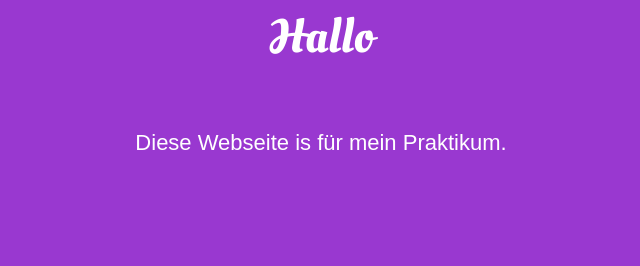
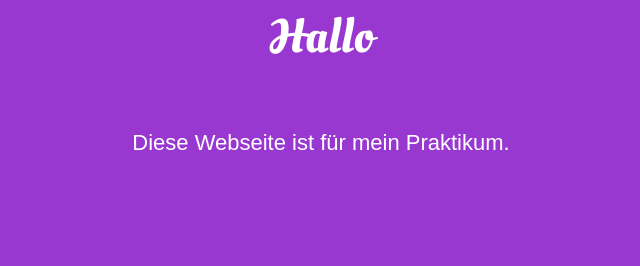
Before and after one commit to BugoderWas/Bewerbung, a plain HTML site: page index.html in a window 1280 px wide. Shown: the part 400-666 px from the top of the page, 319-959 px from the left. Drawn offline with Linux system fonts and the light colour scheme.

Commit message:
Update index.html

```diff
--- a/index.html
+++ b/index.html
@@ -14,7 +14,7 @@
       <img src="img/icons/Smiley.png" alt="Smiley">
       <h3 class="section-heading">Hallo</h3>
       <p>
-        Diese Webseite is für mein Praktikum.
+        Diese Webseite ist für mein Praktikum.
       </p>
     </div>
   </div>
```
